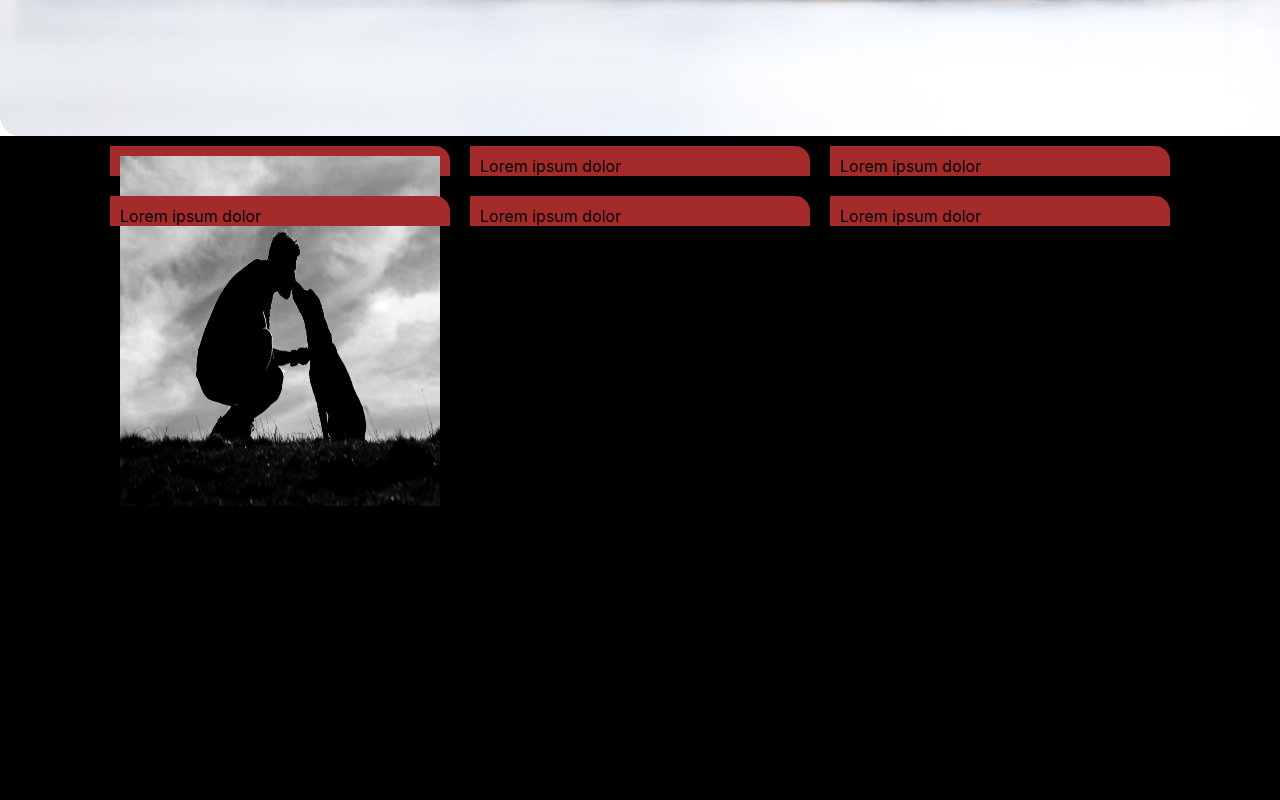
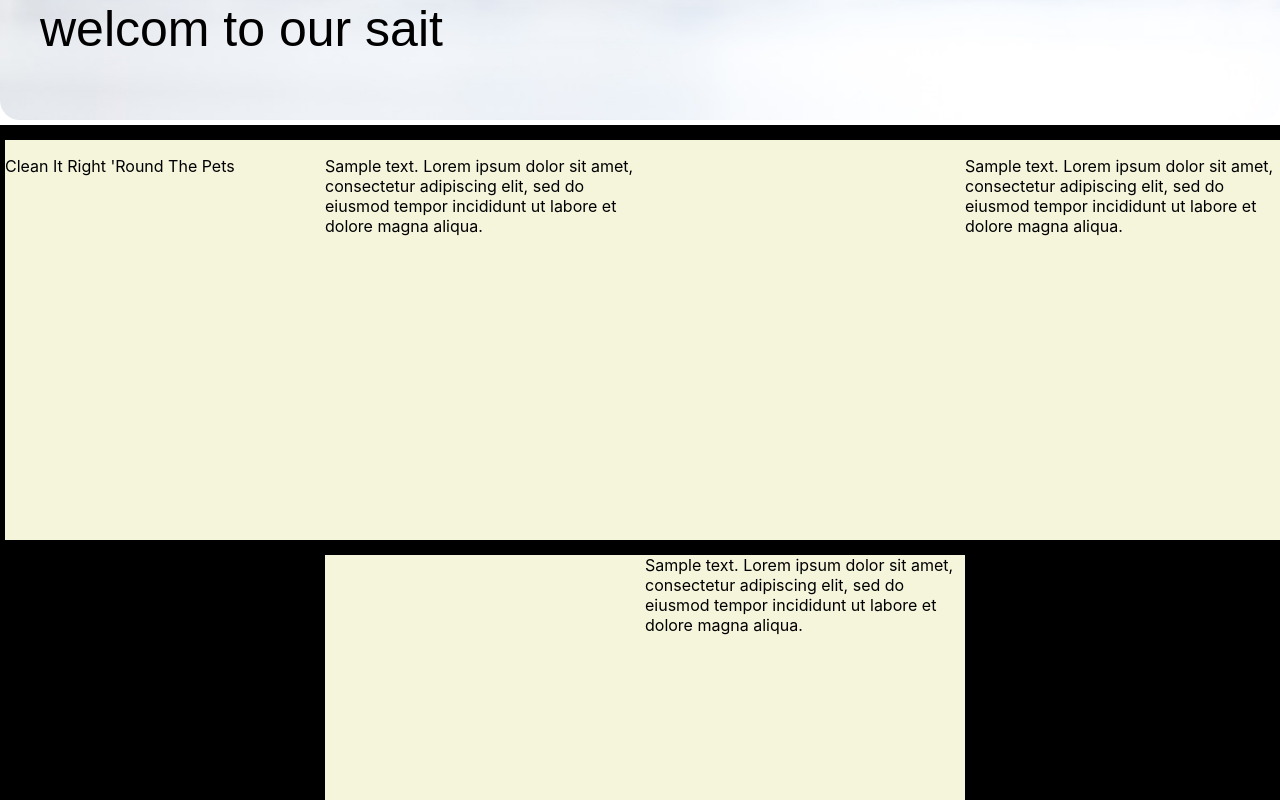
Before and after one commit to baielw/pet-shop-kg-diploma, a React (Create React App) app: page / in a window 1280 px wide. Shown: the part 580-1380 px from the top of the page. Built offline with nearby package versions, Linux system fonts and the light colour scheme.

Commit message:
add .copy

```diff
--- a/src/componets/Header/Header.css
+++ b/src/componets/Header/Header.css
@@ -1,8 +1,34 @@
 header {
   width: 100%;
-    height: 800px;
+  height: 900px;
   background-color: black;
 }
+
+.copy {
+
+  justify-content: center;
+
+  display: flex;
+  flex-wrap: wrap;
+  margin: 5px;
+
+
+
+  width: 100%;
+  height: 790px;
+}
+
+.copyin {
+  width: 320px;
+    height: 400px;
+    margin-top: 15px;
+    background-color: beige;
+}
+
+
+
+
+/*
 
 .table {
   justify-content: center;
@@ -12,6 +38,11 @@ header {
 
   background-color: black;
 
+
+width: 100%;
+height: 790px;
+border: 2px solid rgb(16, 23, 128);
+
 }
 .table div{
   flex: 0 0 25%;
@@ -19,15 +50,19 @@ header {
   margin: 10px ;
   border-top-right-radius: 15px ;
 background-color: brown;
+
+
 }
 
 
 .tabled {
 width: 320px;
-    height: 10px;
+  height: 400px;
   margin-top: 15px;
 }
 
 .tabled:hover {
   transform: rotate(5deg);
+  transition-duration: .4s;
 }
+  */
--- a/src/componets/Header/Header.js
+++ b/src/componets/Header/Header.js
@@ -5,11 +5,31 @@ function Header() {
     return (
         <header>
             {/**/}
+            <div className="conteiner">
 
+                <div className="copy">
+                    <div className="copyin "><p>
+                        Clean It Right 'Round The Pets
+                    </p></div>
 
+                    <div className="copyin">
+                        <p>
+                        Sample text. Lorem ipsum dolor sit amet, consectetur adipiscing elit, sed do eiusmod tempor incididunt ut labore et dolore magna aliqua.
+                    </p>
+                    </div>
+                    <div className="copyin"></div>
+                    <div className="copyin">
+                        <p>Sample text. Lorem ipsum dolor sit amet, consectetur adipiscing elit, sed do eiusmod tempor incididunt ut labore et dolore magna aliqua. </p>
+                    </div>
+                    <div className="copyin"></div>
+                    <div className="copyin">Sample text. Lorem ipsum dolor sit amet, consectetur adipiscing elit, sed do eiusmod tempor incididunt ut labore et dolore magna aliqua. </div>
+
+                </div>
+
+                {/*
             <div className="table">
                 <div className="tabled">
-                        <img src={headerImage} alt='headerImage' width={320} height={350} />
+                    <img src={headerImage} alt='headerImage' width={320} height={400} />
                 </div>
                 <div className="tabled">Lorem ipsum dolor</div>
                 <div className="tabled">Lorem ipsum dolor</div>
@@ -18,11 +38,12 @@ function Header() {
                 <div className="tabled">Lorem ipsum dolor</div>
             </div>
 
+*/}
 
 
 
 
-
+            </div>
         </header>
 
     );
--- a/src/componets/Nav/Nav.css
+++ b/src/componets/Nav/Nav.css
@@ -5,6 +5,7 @@ nav {
     border-radius: 20px;
     background-image: url(../../assens/header.jpg);
     background-size: 100% 700px;
+    overflow: hidden;
 }
 
 .logo {
@@ -29,8 +30,13 @@ text-align: center ;
 .top-menu p {
     text-align: center;
     color: black;
-    font-size: 30px;
-    margin-top: 300px;
+
+    font-size: 50px;
+    font-family: fantasy;
+    font-weight: 200;
+
+    margin: 480px;
+    margin-left: auto;
     float:left ;
 }
 .top-menu ul li {
```
Lines whose indentation alone changed are shown as unchanged.
